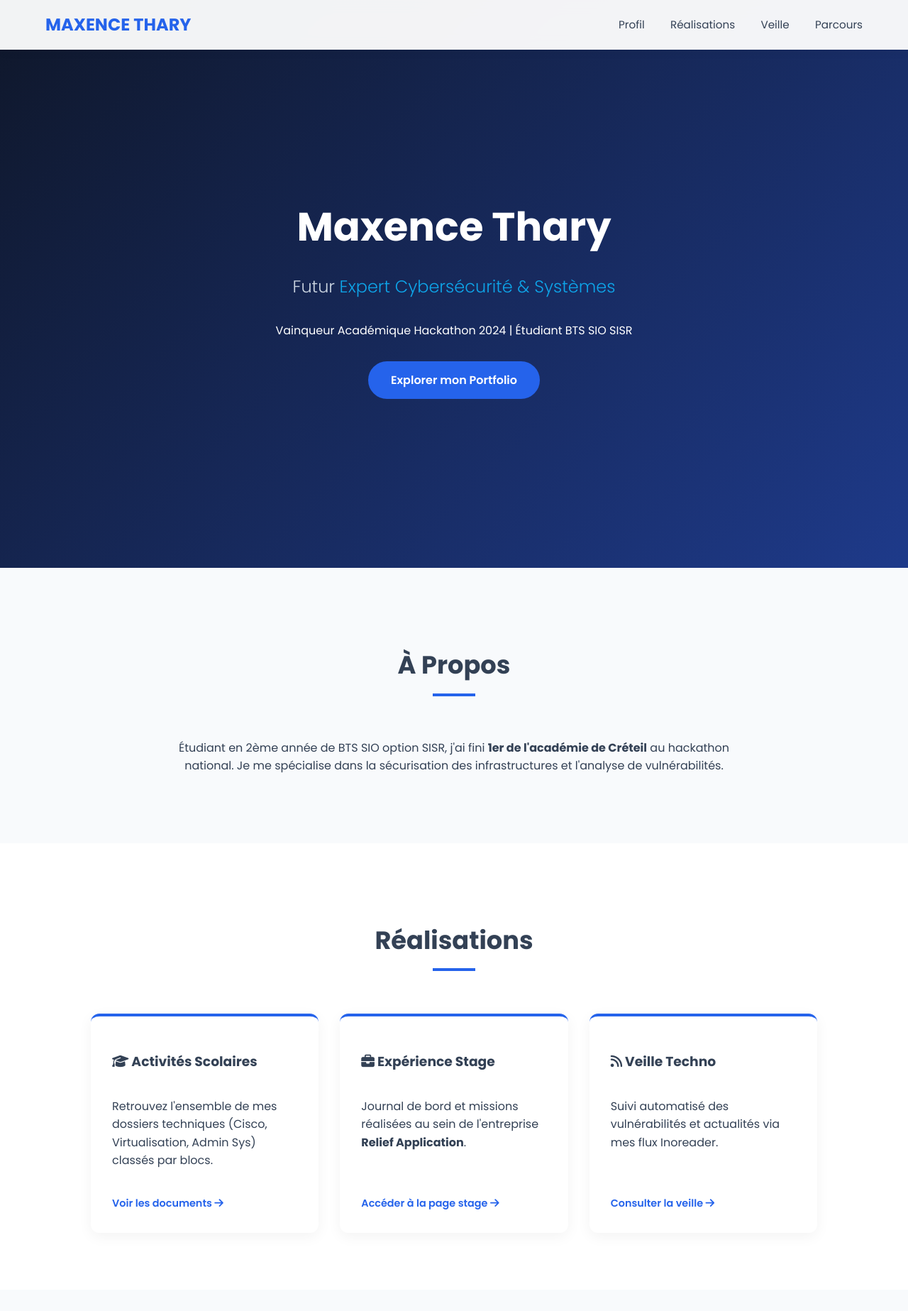
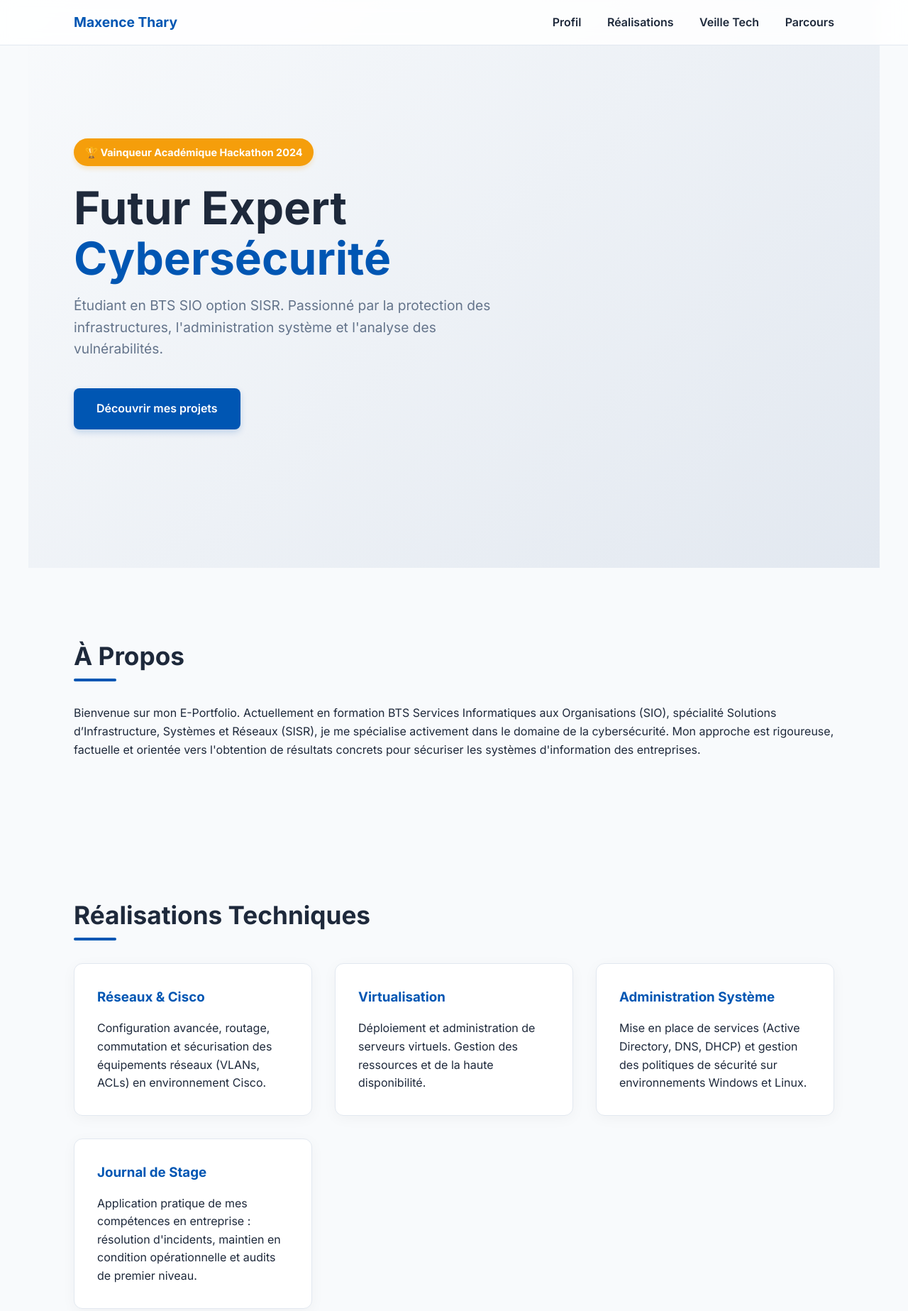
Before and after one commit to Maxence-sys/E-Portfolio, a plain HTML site: page Portfolio/index.html in a window 1280 px wide. Shown: the top 1847 px of the page at 71% size. Drawn offline with Linux system fonts and the light colour scheme.

Commit message:
Revamp portfolio layout and styling
Updated the title and styles for a more professional look. Changed navigation structure and added new sections for better organization.

```diff
--- a/Portfolio/index.html
+++ b/Portfolio/index.html
@@ -3,139 +3,309 @@
 <head>
     <meta charset="UTF-8">
     <meta name="viewport" content="width=device-width, initial-scale=1.0">
-    <title>Maxence Thary | Portfolio Cybersécurité</title>
-    <link href="https://fonts.googleapis.com/css2?family=Poppins:wght@300;400;600;700&display=swap" rel="stylesheet">
-    <link rel="stylesheet" href="https://cdnjs.cloudflare.com/ajax/libs/font-awesome/6.4.0/css/all.min.css">
+    <title>Maxence Thary | E-Portfolio</title>
+    <link href="https://fonts.googleapis.com/css2?family=Inter:wght@300;400;600;700&display=swap" rel="stylesheet">
     <style>
-        :root { --primary: #2563eb; --dark: #0f172a; --light: #f8fafc; --text: #334155; --accent: #0ea5e9; }
-        html { scroll-behavior: smooth; }
-        body { font-family: 'Poppins', sans-serif; margin: 0; background-color: var(--light); color: var(--text); line-height: 1.6; }
-        a { text-decoration: none; transition: 0.3s; }
+        /* Variables globales pour un thème clair et professionnel */
+        :root {
+            --primary-color: #0056b3;
+            --secondary-color: #e2e8f0;
+            --text-dark: #1e293b;
+            --text-light: #64748b;
+            --bg-color: #f8fafc;
+            --white: #ffffff;
+            --accent: #f59e0b;
+        }
 
-        .navbar { background: rgba(255, 255, 255, 0.95); padding: 1rem 5%; position: fixed; width: 90%; top: 0; z-index: 1000; display: flex; justify-content: space-between; align-items: center; box-shadow: 0 2px 15px rgba(0,0,0,0.05); backdrop-filter: blur(10px); }
-        .logo { font-weight: 700; font-size: 1.5rem; color: var(--primary); }
-        .nav-links a { margin-left: 2rem; color: var(--text); font-weight: 500; font-size: 0.95rem; }
-        .nav-links a:hover { color: var(--primary); }
+        * {
+            margin: 0;
+            padding: 0;
+            box-sizing: border-box;
+            font-family: 'Inter', sans-serif;
+            scroll-behavior: smooth;
+        }
 
-        .hero { height: 100vh; background: linear-gradient(135deg, var(--dark) 0%, #1e3a8a 100%); display: flex; align-items: center; justify-content: center; text-align: center; color: white; padding: 0 20px; }
-        .hero h1 { font-size: 3.5rem; margin-bottom: 10px; }
-        .hero h2 { font-size: 1.5rem; font-weight: 300; color: #cbd5e1; margin-bottom: 30px; }
-        .btn { display: inline-block; padding: 12px 30px; background: var(--primary); color: white; border-radius: 50px; font-weight: 600; border: 2px solid var(--primary); }
-        .btn:hover { background: transparent; color: white; }
+        body {
+            background-color: var(--bg-color);
+            color: var(--text-dark);
+            line-height: 1.6;
+        }
 
-        section { padding: 80px 10%; }
-        .section-title { text-align: center; font-size: 2.2rem; margin-bottom: 60px; position: relative; padding-bottom: 15px; }
-        .section-title::after { content: ''; position: absolute; bottom: 0; left: 50%; transform: translateX(-50%); width: 60px; height: 4px; background: var(--primary); }
+        /* En-tête / Navigation Glassmorphism */
+        header {
+            background: rgba(255, 255, 255, 0.85);
+            backdrop-filter: blur(10px);
+            position: fixed;
+            width: 100%;
+            top: 0;
+            z-index: 1000;
+            border-bottom: 1px solid var(--secondary-color);
+        }
 
-        .projects-grid { display: grid; grid-template-columns: repeat(auto-fit, minmax(300px, 1fr)); gap: 30px; }
-        .project-card { background: white; border-radius: 12px; padding: 30px; box-shadow: 0 5px 20px rgba(0,0,0,0.05); border-top: 4px solid var(--primary); transition: 0.3s; display: flex; flex-direction: column; }
-        .project-card:hover { transform: translateY(-5px); }
-        .btn-small { margin-top: auto; color: var(--primary); font-weight: 600; font-size: 0.9rem; padding-top: 20px; }
+        nav {
+            display: flex;
+            justify-content: space-between;
+            align-items: center;
+            padding: 1rem 5%;
+            max-width: 1200px;
+            margin: auto;
+        }
 
-        .veille-box { background: #fff; padding: 30px; border-radius: 12px; border-left: 5px solid var(--accent); box-shadow: 0 5px 15px rgba(0,0,0,0.05); }
-        .veille-link { color: var(--primary); font-weight: 600; font-size: 0.9rem; word-break: break-all; }
+        .logo {
+            font-weight: 700;
+            font-size: 1.2rem;
+            color: var(--primary-color);
+        }
 
-        .timeline { position: relative; max-width: 900px; margin: 0 auto; }
-        .timeline::after { content: ''; position: absolute; width: 4px; background-color: #e2e8f0; top: 0; bottom: 0; left: 20px; }
-        .timeline-item { padding: 10px 40px 10px 50px; position: relative; }
-        .timeline-item::after { content: ''; position: absolute; width: 20px; height: 20px; left: 10px; background: white; border: 4px solid var(--primary); border-radius: 50%; top: 25px; z-index: 1; }
-        .content-box { background: white; padding: 20px 30px; border-radius: 8px; box-shadow: 0 4px 15px rgba(0,0,0,0.05); }
+        .nav-links a {
+            text-decoration: none;
+            color: var(--text-dark);
+            font-weight: 600;
+            margin-left: 2rem;
+            transition: color 0.3s ease;
+        }
 
-        footer { background: var(--dark); color: white; text-align: center; padding: 50px 0; }
-        @media (max-width: 768px) { .hero h1 { font-size: 2.5rem; } .nav-links { display: none; } }
+        .nav-links a:hover {
+            color: var(--primary-color);
+        }
+
+        /* Conteneur principal */
+        section {
+            padding: 6rem 5%;
+            max-width: 1200px;
+            margin: auto;
+        }
+
+        h2 {
+            font-size: 2.2rem;
+            margin-bottom: 2rem;
+            color: var(--text-dark);
+            position: relative;
+            padding-bottom: 0.5rem;
+        }
+
+        h2::after {
+            content: '';
+            position: absolute;
+            left: 0;
+            bottom: 0;
+            width: 60px;
+            height: 4px;
+            background-color: var(--primary-color);
+            border-radius: 2px;
+        }
+
+        /* Hero Section */
+        #hero {
+            min-height: 100vh;
+            display: flex;
+            flex-direction: column;
+            justify-content: center;
+            align-items: flex-start;
+            background: linear-gradient(135deg, #f8fafc 0%, #e2e8f0 100%);
+        }
+
+        .badge {
+            background-color: var(--accent);
+            color: var(--white);
+            padding: 0.5rem 1rem;
+            border-radius: 50px;
+            font-weight: 700;
+            font-size: 0.9rem;
+            display: inline-block;
+            margin-bottom: 1.5rem;
+            box-shadow: 0 4px 6px rgba(245, 158, 11, 0.2);
+        }
+
+        #hero h1 {
+            font-size: 4rem;
+            line-height: 1.1;
+            margin-bottom: 1rem;
+            color: var(--text-dark);
+        }
+
+        #hero h1 span {
+            color: var(--primary-color);
+        }
+
+        #hero p {
+            font-size: 1.2rem;
+            color: var(--text-light);
+            max-width: 600px;
+            margin-bottom: 2.5rem;
+        }
+
+        .btn {
+            background-color: var(--primary-color);
+            color: var(--white);
+            padding: 1rem 2rem;
+            text-decoration: none;
+            font-weight: 600;
+            border-radius: 8px;
+            transition: transform 0.3s ease, background-color 0.3s ease;
+            box-shadow: 0 4px 10px rgba(0, 86, 179, 0.2);
+        }
+
+        .btn:hover {
+            background-color: #004494;
+            transform: translateY(-2px);
+        }
+
+        /* Grilles pour les cartes */
+        .grid-container {
+            display: grid;
+            grid-template-columns: repeat(auto-fit, minmax(300px, 1fr));
+            gap: 2rem;
+        }
+
+        .card {
+            background: var(--white);
+            padding: 2rem;
+            border-radius: 12px;
+            box-shadow: 0 4px 20px rgba(0,0,0,0.04);
+            transition: transform 0.3s ease, box-shadow 0.3s ease;
+            border: 1px solid var(--secondary-color);
+        }
+
+        .card:hover {
+            transform: translateY(-5px);
+            box-shadow: 0 10px 25px rgba(0,0,0,0.08);
+        }
+
+        .card h3 {
+            color: var(--primary-color);
+            margin-bottom: 1rem;
+        }
+
+        /* Veille Technologique */
+        .veille-box {
+            background: var(--white);
+            padding: 3rem;
+            border-radius: 12px;
+            border-left: 5px solid var(--primary-color);
+            box-shadow: 0 4px 20px rgba(0,0,0,0.04);
+        }
+
+        /* Parcours (Timeline simple et propre) */
+        .timeline {
+            border-left: 3px solid var(--secondary-color);
+            padding-left: 2rem;
+            margin-left: 1rem;
+        }
+
+        .timeline-item {
+            position: relative;
+            margin-bottom: 2.5rem;
+        }
+
+        .timeline-item::before {
+            content: '';
+            position: absolute;
+            left: -2.65rem;
+            top: 0.3rem;
+            width: 16px;
+            height: 16px;
+            background-color: var(--primary-color);
+            border-radius: 50%;
+            border: 4px solid var(--bg-color);
+        }
+
+        .timeline-date {
+            font-weight: 700;
+            color: var(--primary-color);
+            font-size: 0.9rem;
+            margin-bottom: 0.5rem;
+        }
+
+        /* Footer */
+        footer {
+            background-color: var(--text-dark);
+            color: var(--white);
+            text-align: center;
+            padding: 2rem;
+        }
     </style>
 </head>
 <body>
 
-    <nav class="navbar">
-        <div class="logo">MAXENCE THARY</div>
-        <div class="nav-links">
-            <a href="#about">Profil</a>
-            <a href="#projects">Réalisations</a>
-            <a href="#veille">Veille</a>
-            <a href="#experience">Parcours</a>
-        </div>
-    </nav>
-
-    <header class="hero">
-        <div class="hero-content">
-            <h1>Maxence Thary</h1>
-            <h2>Futur <span style="color:var(--accent)">Expert Cybersécurité & Systèmes</span></h2>
-            <p style="margin-bottom: 30px;">Vainqueur Académique Hackathon 2024 | Étudiant BTS SIO SISR</p>
-            <a href="#projects" class="btn">Explorer mon Portfolio</a>
-        </div>
+    <header>
+        <nav>
+            <div class="logo">Maxence Thary</div>
+            <div class="nav-links">
+                <a href="#a-propos">Profil</a>
+                <a href="#realisations">Réalisations</a>
+                <a href="#veille">Veille Tech</a>
+                <a href="#parcours">Parcours</a>
+            </div>
+        </nav>
     </header>
 
-    <section id="about">
-        <h2 class="section-title">À Propos</h2>
-        <div style="max-width: 800px; margin: 0 auto; text-align: center;">
-            <p>Étudiant en 2ème année de BTS SIO option SISR, j'ai fini <strong>1er de l'académie de Créteil</strong> au hackathon national. Je me spécialise dans la sécurisation des infrastructures et l'analyse de vulnérabilités.</p>
-        </div>
+    <section id="hero">
+        <div class="badge">🏆 Vainqueur Académique Hackathon 2024</div>
+        <h1>Futur Expert <br><span>Cybersécurité</span></h1>
+        <p>Étudiant en BTS SIO option SISR. Passionné par la protection des infrastructures, l'administration système et l'analyse des vulnérabilités.</p>
+        <a href="#realisations" class="btn">Découvrir mes projets</a>
     </section>
 
-    <section id="projects" style="background-color: white;">
-        <h2 class="section-title">Réalisations</h2>
-        <div class="projects-grid">
-            <div class="project-card">
-                <h3><i class="fas fa-graduation-cap"></i> Activités Scolaires</h3>
-                <p>Retrouvez l'ensemble de mes dossiers techniques (Cisco, Virtualisation, Admin Sys) classés par blocs.</p>
-                <a href="projets.html" class="btn-small">Voir les documents <i class="fas fa-arrow-right"></i></a>
+    <section id="a-propos">
+        <h2>À Propos</h2>
+        <p>Bienvenue sur mon E-Portfolio. Actuellement en formation BTS Services Informatiques aux Organisations (SIO), spécialité Solutions d’Infrastructure, Systèmes et Réseaux (SISR), je me spécialise activement dans le domaine de la cybersécurité. Mon approche est rigoureuse, factuelle et orientée vers l'obtention de résultats concrets pour sécuriser les systèmes d'information des entreprises.</p>
+    </section>
+
+    <section id="realisations">
+        <h2>Réalisations Techniques</h2>
+        <div class="grid-container">
+            <div class="card">
+                <h3>Réseaux & Cisco</h3>
+                <p>Configuration avancée, routage, commutation et sécurisation des équipements réseaux (VLANs, ACLs) en environnement Cisco.</p>
             </div>
-            <div class="project-card">
-                <h3><i class="fas fa-briefcase"></i> Expérience Stage</h3>
-                <p>Journal de bord et missions réalisées au sein de l'entreprise <strong>Relief Application</strong>.</p>
-                <a href="stage.html" class="btn-small">Accéder à la page stage <i class="fas fa-arrow-right"></i></a>
+            <div class="card">
+                <h3>Virtualisation</h3>
+                <p>Déploiement et administration de serveurs virtuels. Gestion des ressources et de la haute disponibilité.</p>
             </div>
-            <div class="project-card">
-                <h3><i class="fas fa-rss"></i> Veille Techno</h3>
-                <p>Suivi automatisé des vulnérabilités et actualités via mes flux Inoreader.</p>
-                <a href="#veille" class="btn-small">Consulter la veille <i class="fas fa-arrow-right"></i></a>
+            <div class="card">
+                <h3>Administration Système</h3>
+                <p>Mise en place de services (Active Directory, DNS, DHCP) et gestion des politiques de sécurité sur environnements Windows et Linux.</p>
+            </div>
+            <div class="card">
+                <h3>Journal de Stage</h3>
+                <p>Application pratique de mes compétences en entreprise : résolution d'incidents, maintien en condition opérationnelle et audits de premier niveau.</p>
             </div>
         </div>
     </section>
 
     <section id="veille">
-        <h2 class="section-title">Veille Technologique</h2>
+        <h2>Veille Technologique</h2>
         <div class="veille-box">
-            <h3>Dashboard Inoreader</h3>
-            <p>Ma veille est automatisée via <strong>Inoreader</strong>. Je surveille particulièrement les alertes Google sur les Ransomwares et les failles critiques.</p>
-            <p style="margin-top:20px;"><strong>Mes flux de veille :</strong></p>
-            <ul>
-                <li>Alertes Ransomwares : <a href="https://www.inoreader.com/feed/https%3A%2F%2Fwww.google.com%2Falerts%2Ffeeds%2F01953410481611099347%2F6038114180921382456" target="_blank" class="veille-link">Flux Inoreader #1</a></li>
-                <li>Vulnérabilités Google : <a href="https://www.inoreader.com/feed/https%3A%2F%2Fwww.google.com%2Falerts%2Ffeeds%2F01953410481611099347%2F3171461852122454017" target="_blank" class="veille-link">Flux Inoreader #2</a></li>
-            </ul>
+            <h3>Surveillance des Vulnérabilités & Ransomwares</h3>
+            <p>Dans un secteur où la réactivité est primordiale, j'ai mis en place une méthodologie de veille active. J'utilise des flux automatisés via <strong>Inoreader</strong> pour centraliser, trier et analyser en temps réel les informations provenant des CERTs, des blogs de chercheurs en sécurité et des bulletins d'alerte.</p>
+            <p style="margin-top: 1rem;"><strong>Objectif :</strong> Anticiper les menaces, comprendre le mode opératoire des nouveaux ransomwares et identifier les CVEs critiques dès leur publication pour proposer des solutions de remédiation rapides.</p>
         </div>
     </section>
 
-    <section id="experience" style="background: white;">
-        <h2 class="section-title">Parcours Scolaire</h2>
+    <section id="parcours">
+        <h2>Parcours & Éxpérience</h2>
         <div class="timeline">
             <div class="timeline-item">
-                <div class="content-box">
-                    <span style="color:var(--primary); font-weight:700">2026 (Actuel)</span>
-                    <h3>Stage chez Relief Application</h3>
-                    <p>Immersion professionnelle en administration système et réseaux.</p>
-                </div>
+                <div class="timeline-date">2024</div>
+                <h3>Vainqueur Académique Hackathon</h3>
+                <p>Première place lors du challenge national. Résolution de scénarios complexes alliant sécurité réseau et forensic.</p>
             </div>
             <div class="timeline-item">
-                <div class="content-box">
-                    <span style="color:var(--primary); font-weight:700">2024 - 2026</span>
-                    <h3>BTS SIO SISR</h3>
-                    <span style="font-style:italic">Lycée René Descartes, Champs-sur-Marne</span>
-                </div>
+                <div class="timeline-date">En cours</div>
+                <h3>BTS SIO option SISR</h3>
+                <p>Formation supérieure en infrastructure, systèmes et réseaux. Spécialisation progressive vers l'ingénierie en cybersécurité.</p>
             </div>
             <div class="timeline-item">
-                <div class="content-box">
-                    <span style="color:var(--primary); font-weight:700">2022 - 2024</span>
-                    <h3>Bac Pro Systèmes Numériques - Option ARED</h3>
-                    <span style="font-style:italic">Lycée Louis Lumière, Chelles</span>
-                </div>
+                <div class="timeline-date">Stages Professionnels</div>
+                <h3>Missions en Entreprise</h3>
+                <p>Immersion en milieu professionnel : gestion de parc informatique, assistance utilisateur et renforcement des politiques de sécurité locales.</p>
             </div>
         </div>
     </section>
 
     <footer>
-        <p>&copy; 2026 Maxence Thary | <a href="mailto:thary.maxence@gmail.com" style="color:white">Contact</a></p>
+        <p>&copy; 2024 Maxence Thary - E-Portfolio Professionnel. Tous droits réservés.</p>
     </footer>
 
 </body>
```
